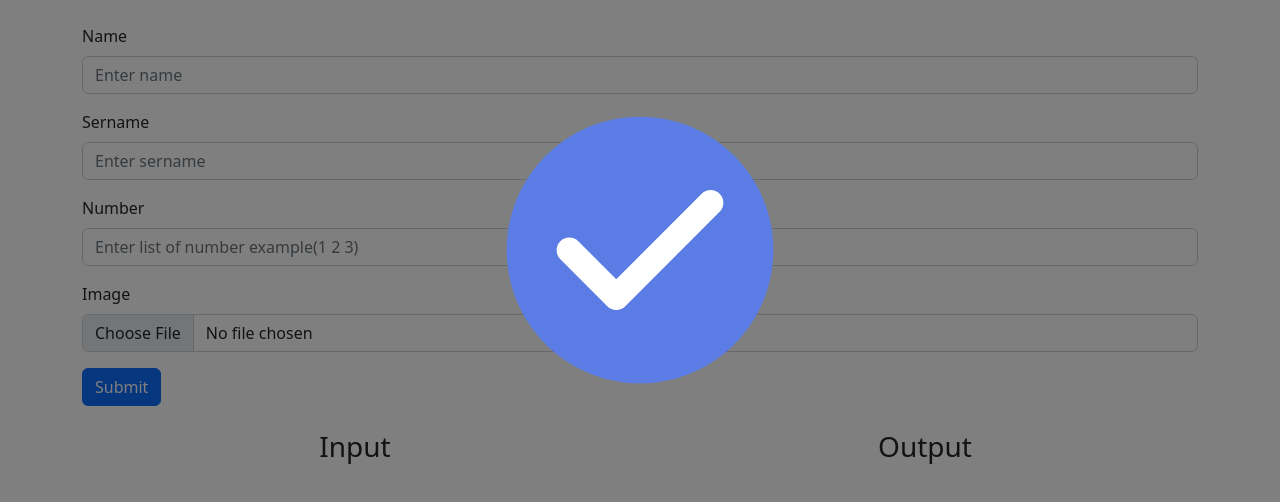
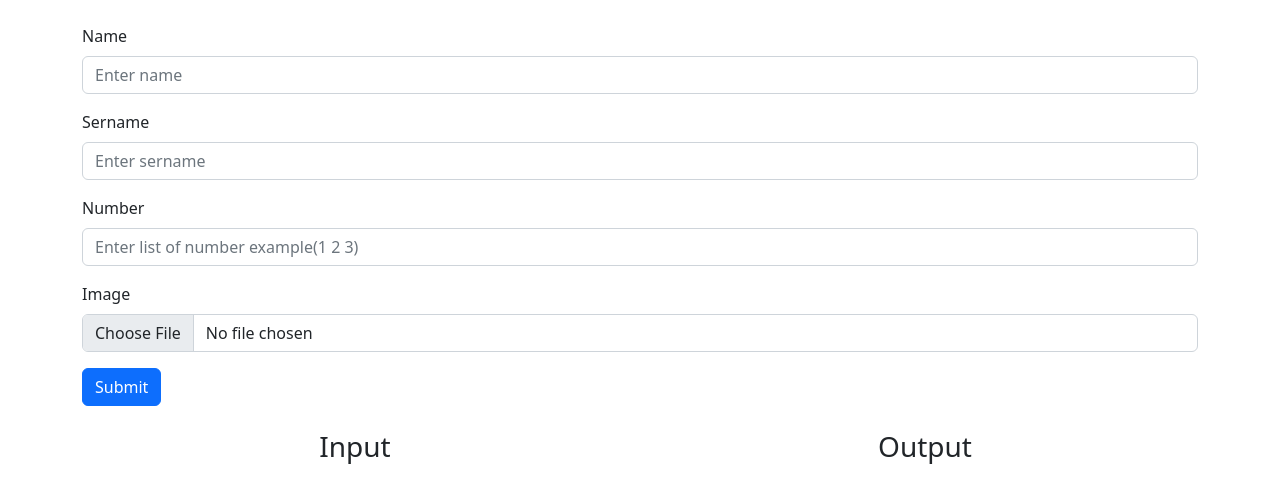
Before and after one commit to mingchanoknan/devtool_week9HW, a React (Create React App) app in the folder frontend/: page / in a window 1280 px wide. Shown: the top 502 px of the page. Built offline with nearby package versions, Linux system fonts and the light colour scheme.

Commit message:
check success

```diff
--- a/frontend/src/App.js
+++ b/frontend/src/App.js
@@ -1,4 +1,4 @@
-import react, { useState } from 'react'
+import react, { useState, useEffect } from 'react'
 import Button from 'react-bootstrap/Button';
 import Form from 'react-bootstrap/Form';
 import Container from 'react-bootstrap/Container';
@@ -20,6 +20,15 @@ function App() {
   const [sername, setSername] = useState("")
   const [number, setNumber] = useState([])
   const [loading, setLoading] = useState(false)
+  const [success, setSuccess] = useState(false)
+
+  useEffect(() => {
+    setTimeout(() =>{
+      setSuccess(true)
+    },3000)
+    setSuccess(false)
+  })
+
   const handleChange = (event) => {
     console.log(event.target.files)
     var fReader = new FileReader()
@@ -106,14 +115,15 @@ function App() {
       </Col>
     </Row>
 
-    {loading ? (
+    {loading && (
 
       <div style={{position: "absolute", width: "100%", height: "100%", backgroundColor: "rgba(0,0,0, 0.5)", top: 0, left: 0}}>
         <Lottie options={defaultOptions} height={500} width={500} />
       </div>
 
-    ): (
-
+    )
+ }
+   {success &&   (
     <div style={{position: "absolute", width: "100%", height: "100%", backgroundColor: "rgba(0,0,0, 0.5)", top: 0, left: 0}}>
         <Lottie options={defaultOptions2} height={500} width={500} />
       </div>
```
